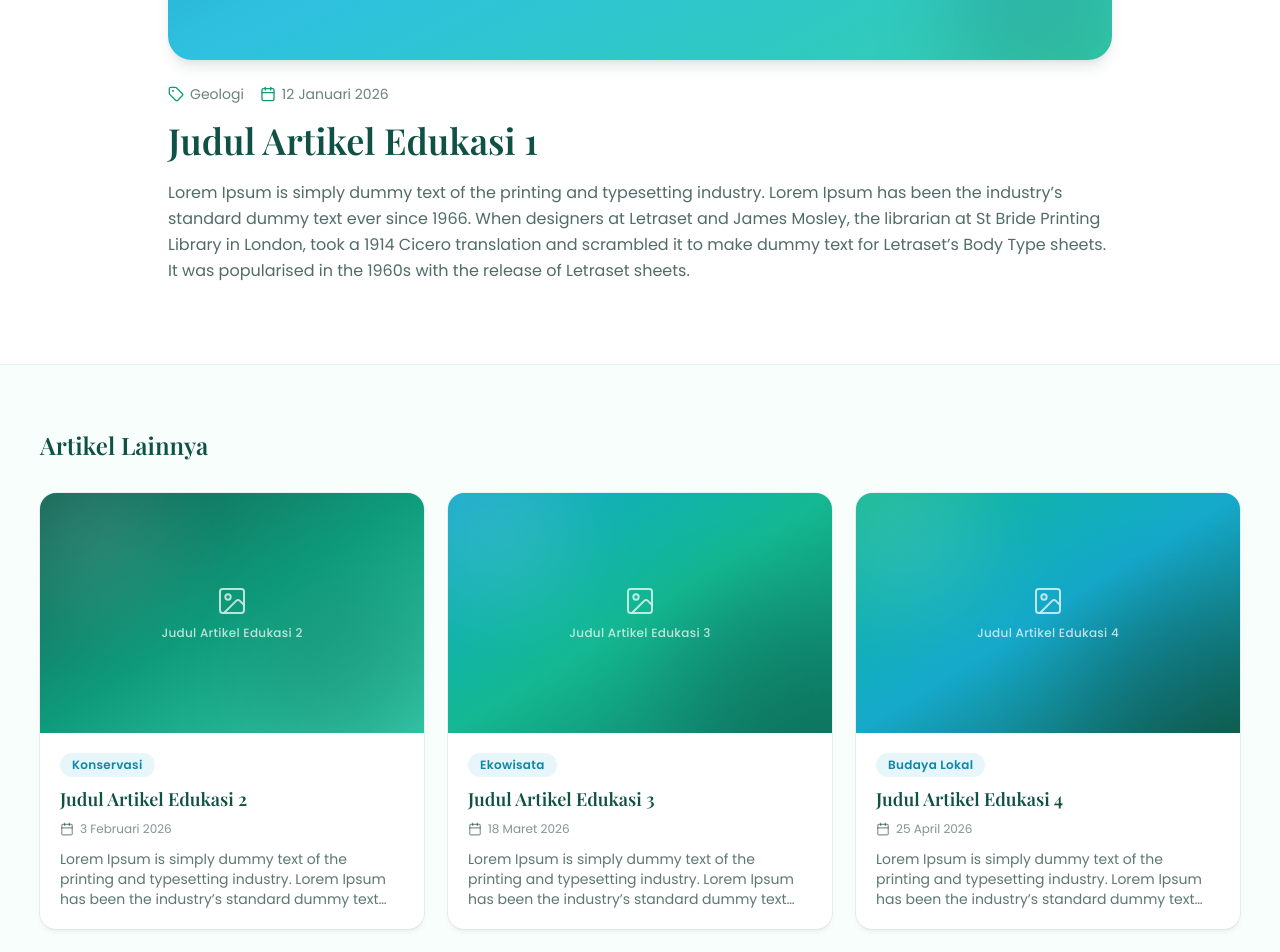
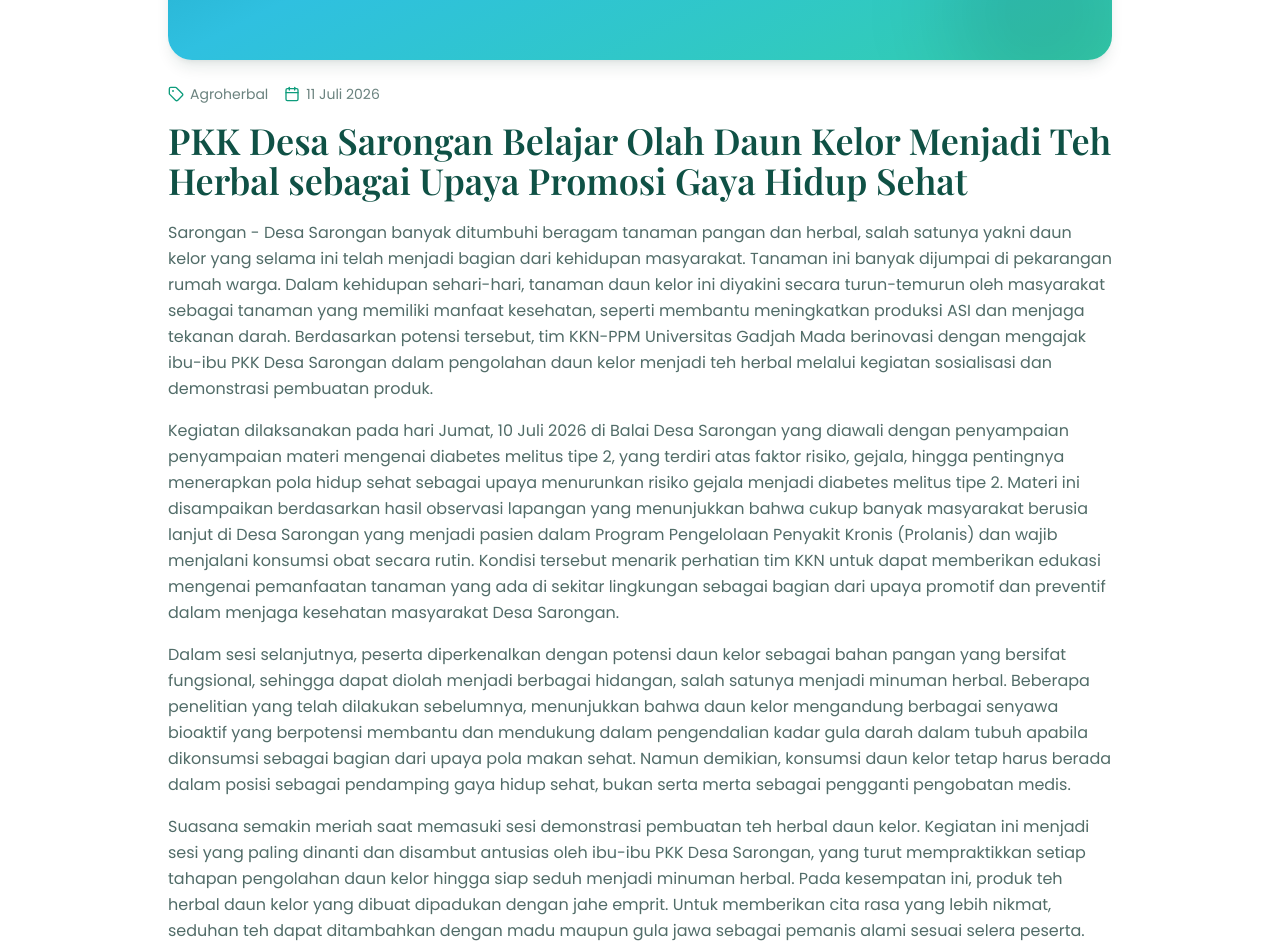
Before and after one commit to kkarimaz/sarongan_geowisata_web, a Vue app: page /edukasi/artikel-1 in a window 1280 px wide. Shown: the part 860-1812 px from the top of the page. Built offline with nearby package versions, Linux system fonts and the light colour scheme; a web font is replaced by a local one.

Commit message:
content: expand artikel-1 content and update excerpt
Adds the remaining paragraphs (drying/processing steps and closing
remarks) to the "teh herbal kelor" article and refines its excerpt.

```diff
--- a/src/data/articles.js
+++ b/src/data/articles.js
@@ -7,11 +7,17 @@ const loremLong = `${loremShort} When designers at Letraset and James Mosley, th
 export const articles = [
   {
     slug: 'artikel-1',
-    title: 'Judul Artikel Edukasi 1',
-    category: 'Geologi',
-    date: '2026-01-12',
-    excerpt: loremShort,
-    content: loremLong,
+    title: 'PKK Desa Sarongan Belajar Olah Daun Kelor Menjadi Teh Herbal sebagai Upaya Promosi Gaya Hidup Sehat',
+    category: 'Agroherbal',
+    date: '2026-07-11',
+    excerpt: "Mahasiswa KKN-PPM UGM Desa Sarongan melaksanakan program pengolahan teh herbal sebagai upaya edukasi dan promosi pemanfaatan herbal lokal dari daun kelor sebagai sumber pangan yang fungsional.",
+    content: `Sarongan - Desa Sarongan banyak ditumbuhi beragam tanaman pangan dan herbal, salah satunya yakni daun kelor yang selama ini telah menjadi bagian dari kehidupan masyarakat. Tanaman ini banyak dijumpai di pekarangan rumah warga. Dalam kehidupan sehari-hari, tanaman daun kelor ini diyakini secara turun-temurun oleh masyarakat sebagai tanaman yang memiliki manfaat kesehatan, seperti membantu meningkatkan produksi ASI dan menjaga tekanan darah. Berdasarkan potensi tersebut, tim KKN-PPM Universitas Gadjah Mada berinovasi dengan mengajak ibu-ibu PKK Desa Sarongan dalam pengolahan daun kelor menjadi teh herbal melalui kegiatan sosialisasi dan demonstrasi pembuatan produk.
+              Kegiatan dilaksanakan pada hari Jumat, 10 Juli 2026 di Balai Desa Sarongan yang diawali dengan penyampaian penyampaian materi mengenai diabetes melitus tipe 2, yang terdiri atas faktor risiko, gejala, hingga pentingnya menerapkan pola hidup sehat sebagai upaya menurunkan risiko gejala menjadi diabetes melitus tipe 2. Materi ini disampaikan berdasarkan hasil observasi lapangan yang menunjukkan bahwa cukup banyak masyarakat berusia lanjut di Desa Sarongan yang menjadi pasien dalam Program Pengelolaan Penyakit Kronis (Prolanis) dan wajib menjalani konsumsi obat secara rutin. Kondisi tersebut menarik perhatian tim KKN untuk dapat memberikan edukasi mengenai pemanfaatan tanaman yang ada di sekitar lingkungan sebagai bagian dari upaya promotif dan preventif dalam menjaga kesehatan masyarakat Desa Sarongan.
+              Dalam sesi selanjutnya, peserta diperkenalkan dengan potensi daun kelor sebagai bahan pangan yang bersifat fungsional, sehingga dapat diolah menjadi berbagai hidangan, salah satunya menjadi minuman herbal. Beberapa penelitian yang telah dilakukan sebelumnya, menunjukkan bahwa daun kelor mengandung berbagai senyawa bioaktif yang berpotensi membantu dan mendukung dalam pengendalian kadar gula darah dalam tubuh apabila dikonsumsi sebagai bagian dari upaya pola makan sehat. Namun demikian, konsumsi daun kelor tetap harus berada dalam posisi sebagai pendamping gaya hidup sehat, bukan serta merta sebagai pengganti pengobatan medis.
+              Suasana semakin meriah saat memasuki sesi demonstrasi pembuatan teh herbal daun kelor. Kegiatan ini menjadi sesi yang paling dinanti dan disambut antusias oleh ibu-ibu PKK Desa Sarongan, yang turut mempraktikkan setiap tahapan pengolahan daun kelor hingga siap seduh menjadi minuman herbal. Pada kesempatan ini, produk teh herbal daun kelor yang dibuat dipadukan dengan jahe emprit. Untuk memberikan cita rasa yang lebih nikmat, seduhan teh dapat ditambahkan dengan madu maupun gula jawa sebagai pemanis alami sesuai selera peserta.
+              Proses pembuatannya pun relatif sederhana. Daun kelor yang telah dipetik, dicuci hingga bersih, kemudian dikeringkan menggunakan oven pada suhu sekitar 80°C selama kurang lebih 30 menit dan sering dilakukan pengecekan setiap 10 menit. Opsi pengeringan lain dapat dilakukan dengan dijemur di bawah sinar matahari selama kurang lebih tiga hari dengan penutup kain bersih berwarna gelap untuk menghindari teh terkontaminasi dengan zat lain. Daun yang telah benar-benar kering ditandai dengan tekstur yang rapuh saat diremas, kemudian dipotong atau diblender kasar. Pada tahap ini, aroma daun kelor juga menjadi lebih harum menyerupai aroma daun teh kering, sehingga memberikan sensasi segar saat diseduh.
+              Melalui kegiatan ini, Tim KKN-PPM Universitas Gadjah Mada berharap pemanfaatan daun kelor tidak terbatas sebagai sayuran, melainkan juga berkembang menjadi produk olahan yang bernilai tambah, mudah didapat dan dibuat, serta dapat menjadi alternatif minuman herbal bagi masyarakat. Tujuan lain dari program ini sebagai upaya dalam mendorong pemanfaatan pengelolaan lahan, serta pemanfaatan kekayaan sumber daya alam di Desa Sarongan sebagai bagian dari budaya hidup sehat yang berkelanjutan.
+              `,
     variant: 1,
   },
   {
```
